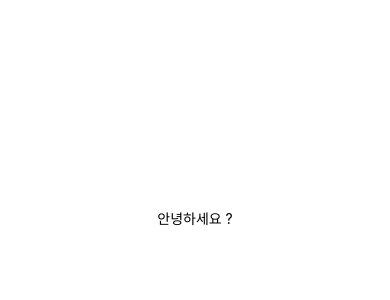
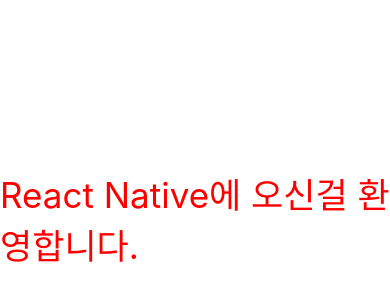
Before and after one commit to cottonsweet/React-Native, a React Native app: screen / in a window 390 px wide. Shown: the part 204-504 px from the top of the page. Built offline with nearby package versions, Linux system fonts and the light colour scheme.

Commit message:
:lipstick: update style

```diff
--- a/App.js
+++ b/App.js
@@ -4,7 +4,7 @@
 export default function App() {
   return (
     <View style={styles.container}>
-      <Text>안녕하세요 ?</Text>
+      <Text style={styles.text}>React Native에 오신걸 환영합니다.</Text>
       <StatusBar style="auto" />
     </View>
   );
@@ -17,4 +17,8 @@
     alignItems: "center",
     justifyContent: "center",
   },
+  text: {
+    color: "red",
+    fontSize: "35px",
+  },
 });
```
